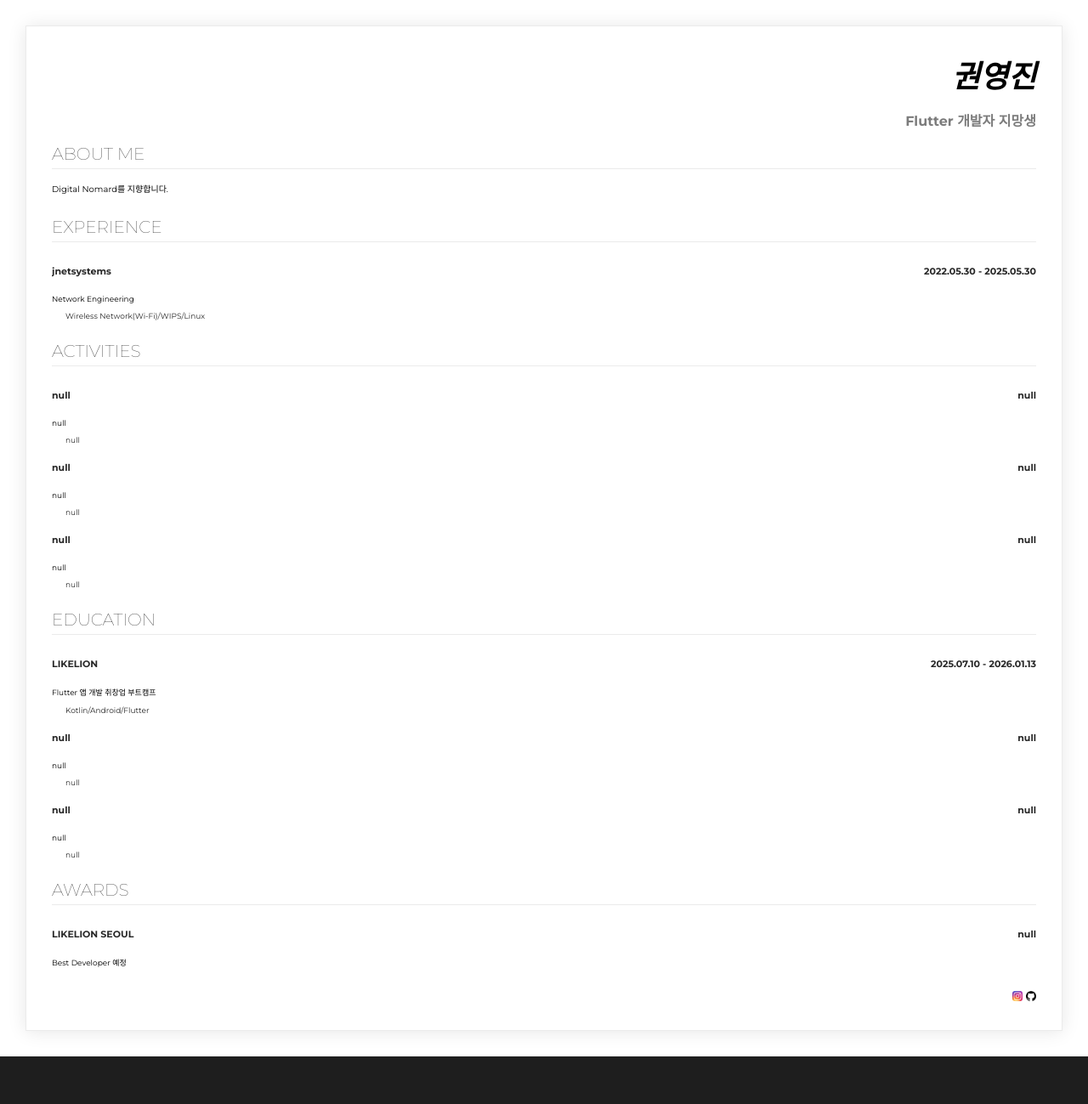
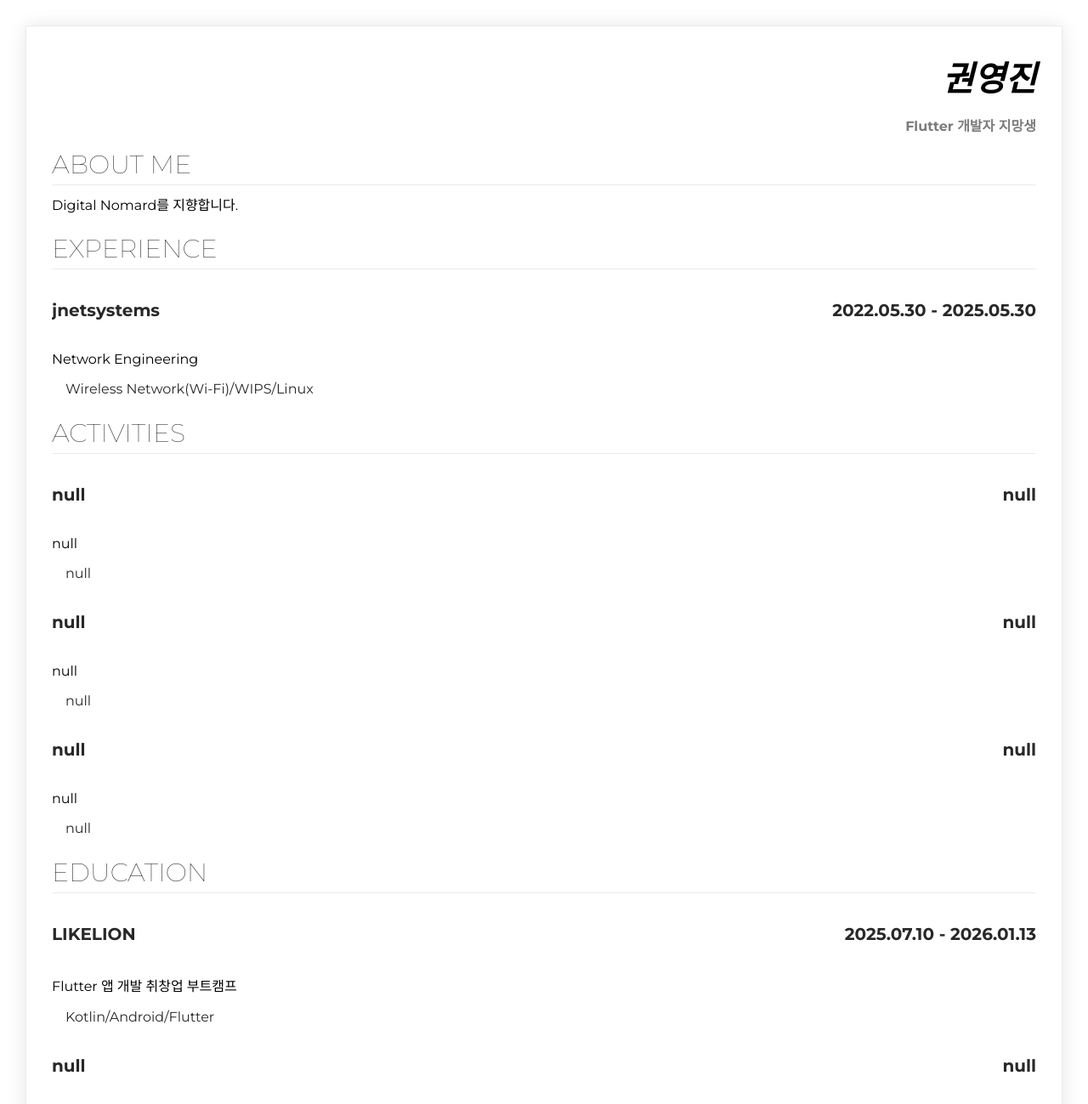
Before and after one commit to 0jhin/my-first-website, a plain HTML site: page index.html in a window 1280 px wide. Shown: the top 1299 px of the page at 85% size. Drawn offline with Linux system fonts and the light colour scheme.

Commit message:
font-size upscaling

```diff
--- a/MyWebSite.css
+++ b/MyWebSite.css
@@ -10,13 +10,13 @@ body, h1, h2 {
 }
 
 h1 {
-    font-size: 36px;
+    font-size: 40px;
     font-weight: bold;
     font-style: italic;
 }
 
 h2 {
-    font-size: 20px;
+    font-size: 30px;
     font-weight: lighter;
     color: #282828;
     border-bottom: 1px solid #ebebeb;
@@ -25,7 +25,7 @@ h2 {
 }
 
 .name-text {
-    font-size: 17px;
+    font-size: 16px;
     color: #7c7c7c;
     font-weight: bold;
 }
@@ -59,19 +59,19 @@ section {
 }
 
 .about-me-text {
-    font-size: 10px;
+    font-size: 16px;
     line-height: 16px;
 }
 
 .title-text {
-    font-size: 11px;
+    font-size: 20px;
     font-weight: bold;
     color: #282828;
     float: left;
 }
 
 .year-text {
-    font-size: 11px;
+    font-size: 20px;
     font-weight: bold;
     color: #282828;
     float: right;
@@ -82,11 +82,11 @@ section {
 }
 
 .desc-text {
-    font-size: 9px;
+    font-size: 16px;
 }
 
 .desc-subtext {
-    font-size: 9px;
+    font-size: 16px;
     color: #282828;
     padding-left: 16px;
 }
@@ -96,8 +96,9 @@ section {
 }
 
 .sns-img {
-    width: 12px;
-    height: 12px;
+    width: 36px;
+    height: 36px;
+    margin: 5px;
 }
 
 .sns-wrap {
```
Also changed, not shown: 1 other file.
